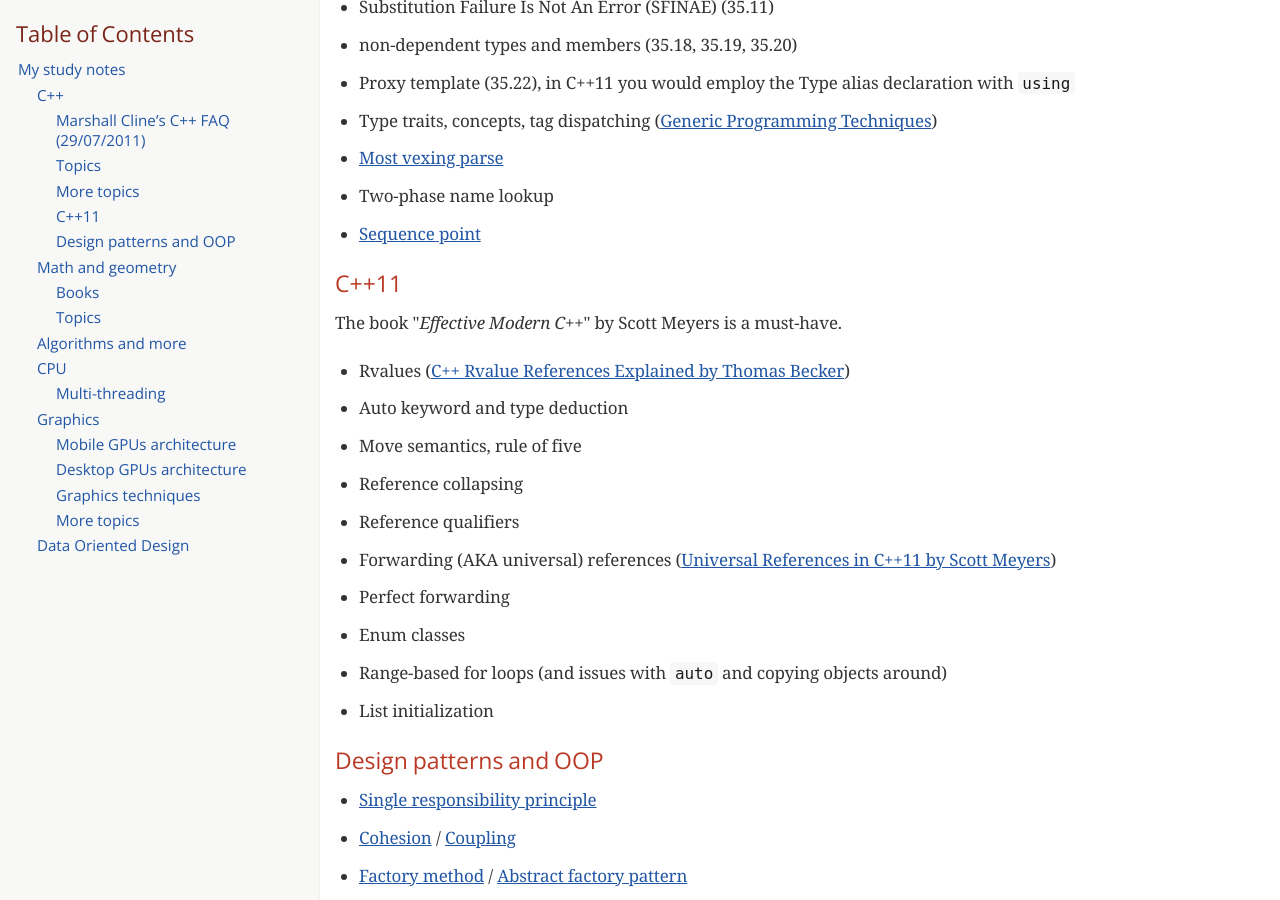
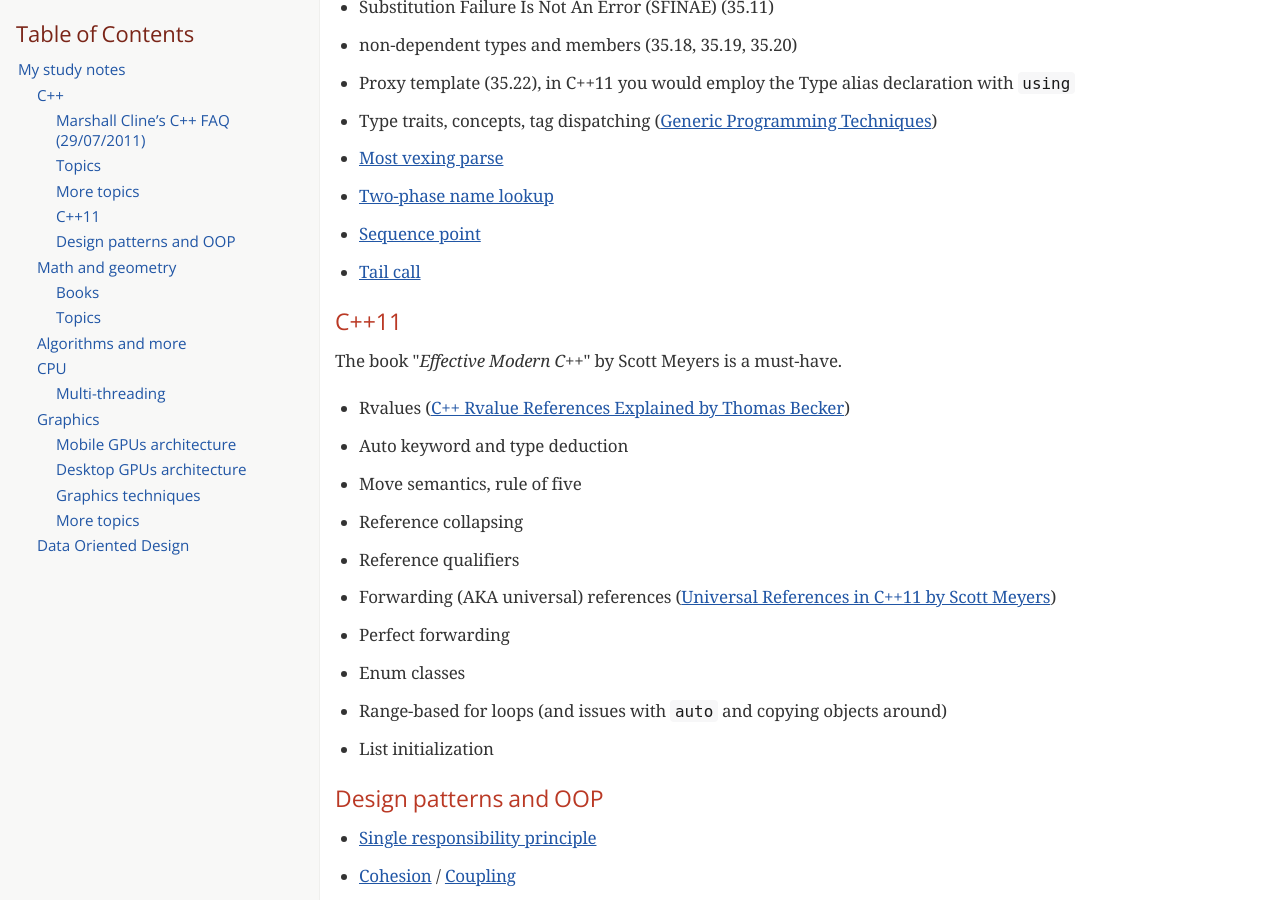
Before and after one commit to encelo/encelo.github.io, a Jekyll site: the page notes.html, which Jekyll copies as it is, in a window 1280 px wide and 900 px high, scrolled down 2599 px. Built offline with Jekyll 4.4.1, drawn with Linux system fonts in a browser that asks for light colours; some web fonts are replaced.

Commit message:
Add one new link to the study notes

```diff
--- a/notes.adoc
+++ b/notes.adoc
@@ -78,8 +78,9 @@ As before, the numbers in round brackets are a reference inside Marshall Cline's
 * Proxy template (35.22), in C++11 you would employ the Type alias declaration with `using`
 * Type traits, concepts, tag dispatching (http://www.boost.org/community/generic_programming.html[Generic Programming Techniques])
 * https://en.wikipedia.org/wiki/Most_vexing_parse[Most vexing parse]
-* Two-phase name lookup
+* http://blog.llvm.org/2009/12/dreaded-two-phase-name-lookup.html[Two-phase name lookup]
 * https://en.wikipedia.org/wiki/Sequence_point[Sequence point]
+* https://en.wikipedia.org/wiki/Tail_call[Tail call]
 
 ==== C++11
 The book "_Effective Modern C++_" by Scott Meyers is a must-have.
--- a/notes.html
+++ b/notes.html
@@ -691,10 +691,13 @@ As before, the numbers in round brackets are a reference inside Marshall Cline&#
 <p><a href="https://en.wikipedia.org/wiki/Most_vexing_parse">Most vexing parse</a></p>
 </li>
 <li>
-<p>Two-phase name lookup</p>
+<p><a href="http://blog.llvm.org/2009/12/dreaded-two-phase-name-lookup.html">Two-phase name lookup</a></p>
 </li>
 <li>
 <p><a href="https://en.wikipedia.org/wiki/Sequence_point">Sequence point</a></p>
+</li>
+<li>
+<p><a href="https://en.wikipedia.org/wiki/Tail_call">Tail call</a></p>
 </li>
 </ul>
 </div>
```
